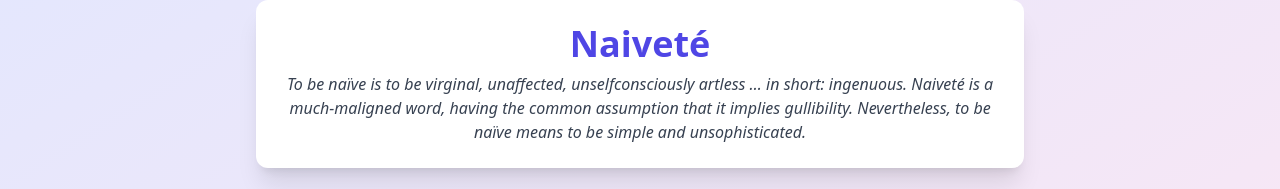
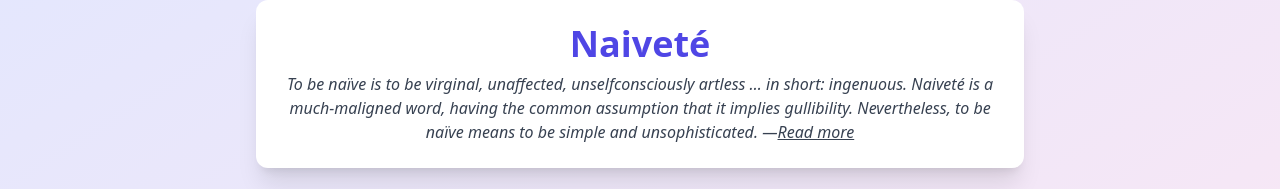
Before and after one commit to srid/naivete.me, a plain HTML site: page index.html in a window 1280 px wide. Shown: the part 250-439 px from the top of the page. Drawn offline with nearby package versions, Linux system fonts and the light colour scheme.

Commit message:
read more

```diff
--- a/index.html
+++ b/index.html
@@ -11,7 +11,7 @@
         <!-- Header Card -->
         <div class="bg-white rounded-xl shadow-xl p-6 text-center transform hover:scale-105 transition-transform">
             <h1 class="text-4xl font-bold text-indigo-600">Naiveté</h1>
-            <p class="text-gray-700 mt-2 italic">To be naïve is to be virginal, unaffected, unselfconsciously artless … in short: ingenuous. Naiveté is a much-maligned word, having the common assumption that it implies gullibility. Nevertheless, to be naïve means to be simple and unsophisticated.</p>
+            <p class="text-gray-700 mt-2 italic">To be naïve is to be virginal, unaffected, unselfconsciously artless … in short: ingenuous. Naiveté is a much-maligned word, having the common assumption that it implies gullibility. Nevertheless, to be naïve means to be simple and unsophisticated. &mdash;<a href="https://srid.ca/naivet%C3%A9" class="underline">Read more</a></p>
         </div>
 
         <!-- Property Cards -->
```
